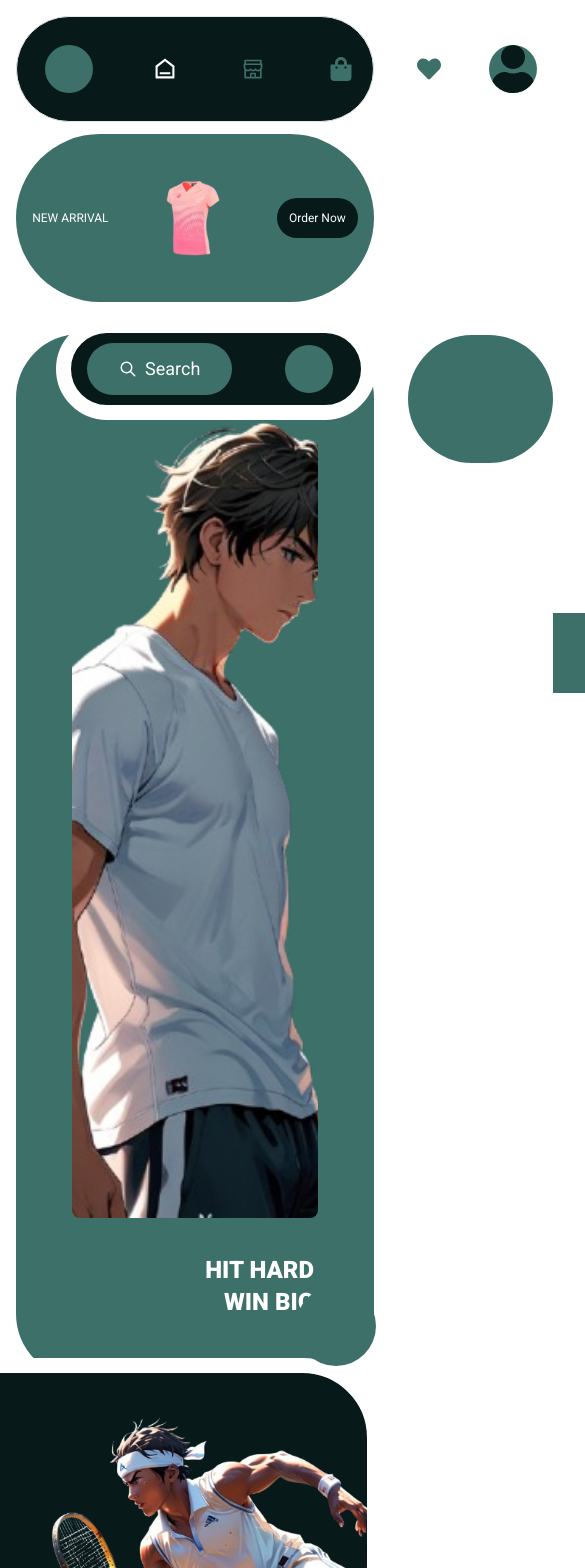
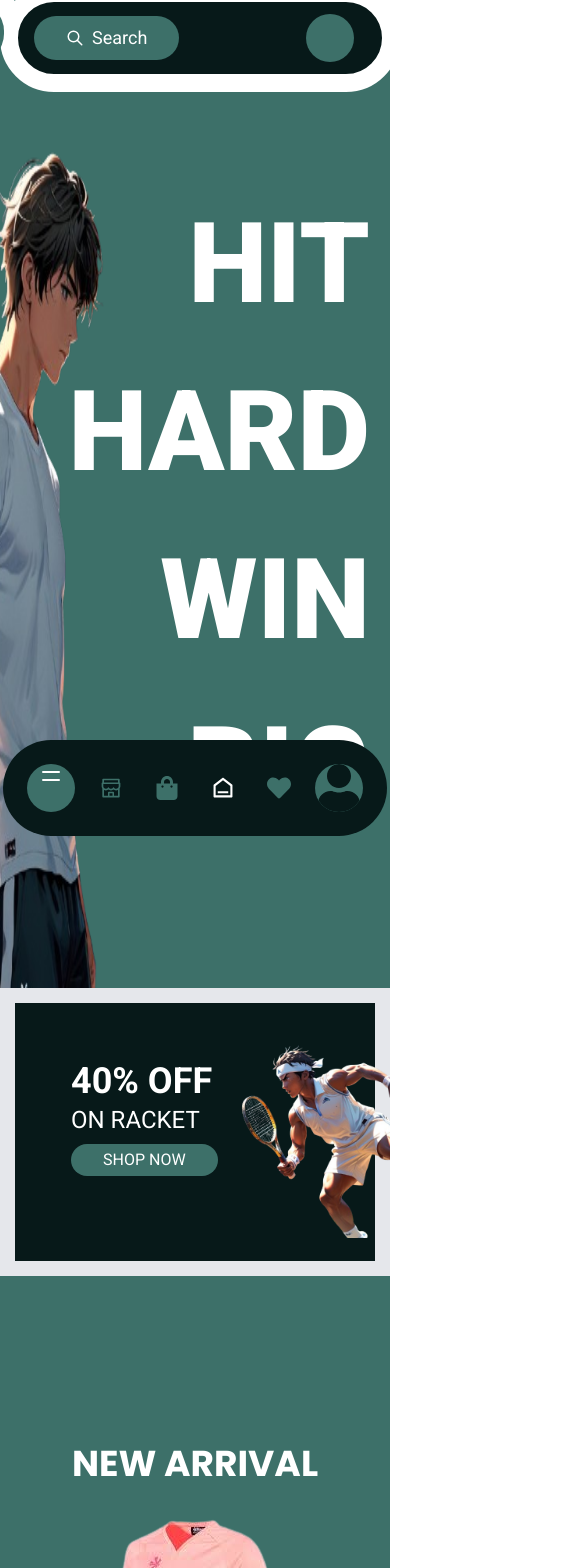
Before and after one commit to Petsamuel/sport-kit, a React (Vite) app: page / in a window 390 px wide. Shown: the top 1568 px of the page, 585 px wide, since content can reach past the window. Built offline with nearby package versions, Linux system fonts and the light colour scheme.

Commit message:
💄 refactor: improve layout and styling in App, Dock, and Hero components

```diff
--- a/src/App.tsx
+++ b/src/App.tsx
@@ -4,11 +4,11 @@ import { Hero } from "./components/Hero";
 // import { FloatingDock } from "./components/Dock";
 function App() {
   return (
-    <section className="flex lg:flex-row flex-col">
-      <div className=" p-4 z-50">
+    <section className="flex lg:flex-row flex-col-reverse ">
+      <div className=" lg:p-4 z-50">
         <FloatingNav />
       </div>
-      <div className="p-4 ">
+      <div className="lg:p-4">
         <Hero />
       </div>
     </section>
--- a/src/components/Dock.tsx
+++ b/src/components/Dock.tsx
@@ -1,15 +1,12 @@
 import { RiHome6Line } from "react-icons/ri";
 import { AiOutlineShop } from "react-icons/ai";
 import { FaShoppingBag, FaHeart, FaUser } from "react-icons/fa";
+import { TbMenu } from "react-icons/tb";
 import { useState } from "react";
 import img from "../assets/image/6.png";
 export const FloatingNav = () => {
-  const [active, setActive] = useState(0);
+  const [active, setActive] = useState(2);
   const menu = [
-    {
-      name: "Home",
-      icon: <RiHome6Line className="font-bold" />,
-    },
     {
       name: "Shop",
       icon: <AiOutlineShop className="font-bold" />,
@@ -17,6 +14,10 @@ export const FloatingNav = () => {
     {
       name: "Cart",
       icon: <FaShoppingBag className="font-bold" />,
+    },
+    {
+      name: "Home",
+      icon: <RiHome6Line className="font-bold" />,
     },
     { name: "Wishlist", icon: <FaHeart /> },
   ];
@@ -30,10 +31,11 @@ export const FloatingNav = () => {
 
   return (
     <>
-      <section className="flex flex-col gap-3">
-        <div className="flex justify-around lg:flex-col flex-row border rounded-full py-4 px-4 items-center gap-8 bg-[--secondary] ">
-          <div className="p-3">
-            <div className=" rounded-full bg-[--primary] h-[3rem] w-[3rem]" />
+      <section className="flex flex-col gap-3 items-center">
+        <div className="flex lg:justify-around lg:flex-col flex-row lg:border rounded-full lg:py-4 lg:px-4 items-center gap-8 bg-[--secondary] fixed lg:relative bottom-2 justify-center w-fit place-content-center ">
+          <div className="p-6 flex justify-center items-center gap-6 lg:flex-col">
+            <div className=" rounded-full bg-[--primary] h-[3rem] w-[3rem] flex flex-col gap-3 overflow-hidden items-center ">
+              <TbMenu className="text-2xl text-white" />
             </div>
             <div>
               {" "}
@@ -41,7 +43,7 @@ export const FloatingNav = () => {
                 {menu.map((val, index) => (
                   <div
                     key={index}
-                  className="flex flex-col  px-4 text-2xl "
+                    className="flex flex-col  lg:px-4  text-2xl "
                     onClick={() => setActive(index)}
                   >
                     <p
@@ -61,13 +63,16 @@ export const FloatingNav = () => {
               <FaUser className=" rounded-full bg-[--primary]  h-[3rem] w-[3rem] text-[--secondary]" />
             </div>
           </div>
+        </div>
 
-        <div className=" text-white rounded-full bg-[--primary] flex lg:flex-col flex-row justify-evenly items-center gap-4 py-[2rem] text-sm uppercase ">
-          <div className="text-xs">New Arrival</div>
+        <div className=" text-white lg:rounded-full bg-[--primary] flex flex-col  justify-evenly items-center gap-4 py-[2rem] text-sm uppercase p-4 w-full mb-[10rem] lg:mb-0">
+          <div className="lg:text-xs text-4xl font-[poppins] font-bold lg:font-normal">
+            New Arrival
+          </div>
           <div className="p-3">
-            <img src={img} alt="img" className="w-20 h-20" />
+            <img src={img} alt="img" className="lg:w-20 lg:h-20" />
           </div>
-          <button className="text-xs bg-[--secondary] text-white p-3 rounded-full">
+          <button className="lg:text-xs bg-[--secondary] text-white p-3 rounded-full text-xl w-[8rem] hover:bg-[--primary] hover:shadow-xl ">
             Order Now
           </button>
         </div>
--- a/src/components/Hero.tsx
+++ b/src/components/Hero.tsx
@@ -4,12 +4,13 @@ import { TbSearch } from "react-icons/tb";
 export const Hero = () => {
   return (
     <>
-      <div className="bg-[--primary] text-white h-full rounded-[4rem] relative w-full lg:grid  flex flex-col lg:grid-cols-5 p-10 ">
-        <div className="flex gap-2 col-start-4 h-[5.5rem] rounded-full -mt-[4rem] -mr-[5rem] py-2 relative ">
-          <div className="relative bg-[--secondary] h-fit flex rounded-full gap-4 px-4 items-center simple-curve border-[15.8px] border-white w-[20rem] justify-between z-20 after:absolute after:contents-[''] after:bg-white after:h-[5rem] after:w-[6rem] after:-end-[6rem] after:rounded-full after:-top-8 ">
+      <div className="bg-[--primary] text-white lg:h-full lg:rounded-[4rem] relative w-full lg:grid  flex flex-col lg:grid-cols-5 py-10 overflow-hidden">
+        <div className=" flex gap-2 col-start-4 h-[5.5rem] rounded-full -mt-[4rem] -mr-[5rem] py-2 relative ">
+          <div className="relative bg-[--secondary] h-fit flex rounded-full gap-4 px-4 items-center simple-curve lg:border-[15.8px] border-[18px] border-white lg:w-[20rem] w-[25rem] justify-between z-20 after:absolute after:contents-[''] after:bg-white after:h-[5rem] after:w-[6rem] after:-end-[6rem] after:rounded-full after:-top-8 ">
+            <div className="after:absolute after:w-[3.5rem] after:h-12 after:bg-white after:contents-[''] after:-top-[2.8rem] after:-left-[4.3rem] after:rounded-full after:z-10 before:absolute before:w-[3.5rem] before:h-[59px] before:bg-[--primary] before:contents-[''] before:-left-[5.4rem] before:-top-[2.2rem] before:z-20 absolute before:rounded-full h" />
             <button
               type="button"
-              className="flex gap-2 items-center bg-[--primary] rounded-full py-3 px-8 text-lg"
+              className="flex gap-2 items-center bg-[--primary] rounded-full lg:py-3 py-2  px-8 text-lg"
             >
               <TbSearch /> <p>Search</p>
             </button>
@@ -21,22 +22,20 @@ export const Hero = () => {
             <div className="rounded-full bg-[--primary] h-[8rem] w-[9.1rem] mt-[1.59rem] -right-[1.9rem] z-20 absolute" />
           </div>
         </div>
-        <img
-          src={img2}
-          alt="image"
-          className="h-[99dvh] lg:col-start-1 lg:col-end-3 p-4 lg:row-start-2 lg:absolute scale-x-[-1]  -left-[10rem] rounded-b-3xl object-cover col-auto"
-        />
+
+        <div className="lg:col-start-1 lg:col-end-3 p-4 lg:row-start-2 lg:absolute scale-x-[-1]  -left-[10rem] rounded-b-3xl object-cover col-auto relative mt-[4rem] lg:mt-0">
+          <img src={img2} alt="image" className="lg:h-[92dvh] lg:inline-flex lg:relative absolute h-screen" />
+        </div>
         {/* content */}
-        <div></div>
-        <div className="lg:col-start-3 lg:col-span-6 lg:row-start-3 lg:row-end-12 text-end lg:-mt-10 z-20 relative ">
-          <p className="lg:text-[7rem] text-2xl font-black uppercase text-balance lg:leading-[8rem] p-5 ">
-            Hit <span className="[font-stretch]">H</span>ard
+        <div className="lg:col-start-3 lg:col-span-6 lg:row-start-3 lg:row-end-12 text-end lg:-mt-10 lg:z-20 relative h-full">
+          <p className="text-[7rem]  font-black uppercase text-balance lg:leading-[8rem] p-5">
+            Hit <span className="">H</span>ard
             <br />
             Wi<span>N</span> Big
           </p>
-          <div className="relative  after:absolute after:h-[5rem] after:w-[3rem] after:bg-white after:rounded-full after:-right-[3.2rem] before:absolute before:contents-[''] before:h-20 before:w-20 before:bg-[--primary] before:z-40 before:rounded-full before:-right-[2.6rem] before:-top-[3.2rem] rounded-3xl ">
-            <div className="mt-5 p-6 border-[15.8px] rounded-[5rem] bg-[--secondary] h-[18rem] absolute overflow-hidden w-[44rem] border-white z-20 -right-[3rem]">
-              <div className="rounded-xl p-4 flex ">
+          <div className="relative lg:col-start-3 lg:col-span-6 lg:before:absolute lg:before:h-40 lg:before:w-20 lg:before:bg-white lg:before:-top-[2.5rem] lg:before:-right-[3rem] lg:after:absolute lg:after:h-[3.8rem] lg:after:w-40 lg:after:bg-[--primary]  lg:after:-top-[2.5rem] lg:after:-right-[2.5rem] lg:after:rounded-br-3xl w-full lg:mt-0  my-[6rem] overflow-hidden">
+            <div className="mt-5 p-6 border-[15.8px] lg:rounded-[5rem] bg-[--secondary] h-[18rem] lg:absolute overflow-hidden lg:w-[44rem] lg:border-white lg:z-20 -right-[3rem] w-full">
+              <div className="rounded-xl p-4 flex overflow-hidden">
                 <div className="text-start p-4 uppercase">
                   <p className="text-4xl uppercase font-bold leading-tight">
                     40% off
@@ -49,19 +48,16 @@ export const Hero = () => {
                 <img
                   src={img4}
                   alt="images"
-                  className=" w-[23rem] h-auto -right-10 absolute"
+                  className=" lg:w-[23rem] h-auto -right-10 absolute w-[50dvw]"
                 />
               </div>
             </div>
+            {/*  */}
+            <div className=" relative lg:before:h-[5.8rem] lg:before:w-[18rem] lg:before:bg-white lg:before:absolute lg:before:-left-[3rem] lg:before:top-[14rem] lg:after:absolute lg:after:h-[6rem] lg:after:w-[5.3dvw] lg:after:-left-[3.9rem] lg:after:top-[13rem] lg:after:bg-[--primary] lg:after:rounded-br-full " />
+            {/*  */}
           </div>
         </div>
       </div>
-
-      <div
-        className=" absolute h-20 w-[5.5rem] bg-white left-[614px] inset-[39rem] rounded-full
-        before:h-20 before:w-[5.8rem] before:bg-[--primary] before:contents-[''] before:absolute before:right-[3.5rem] before:bottom-[0.7rem] before:rounded-br-3xl
-      "
-      />
     </>
   );
 };
```
Lines whose indentation alone changed are shown as unchanged.
